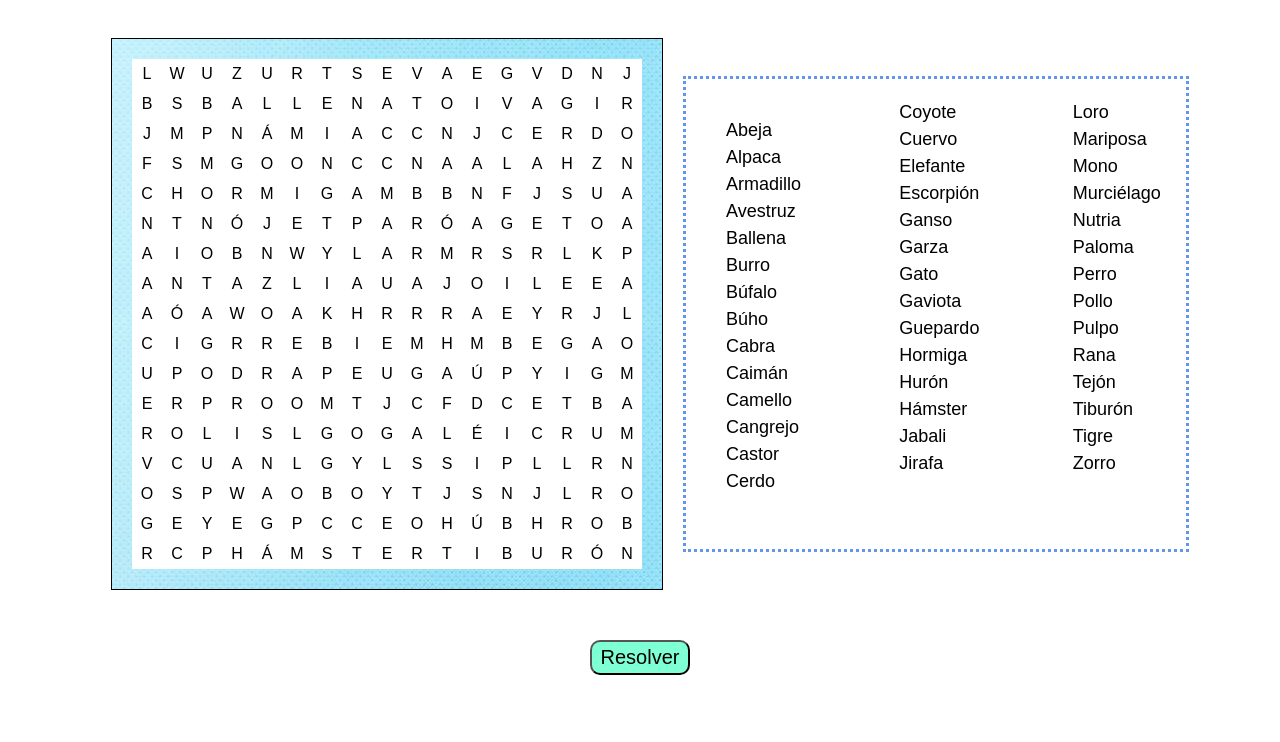
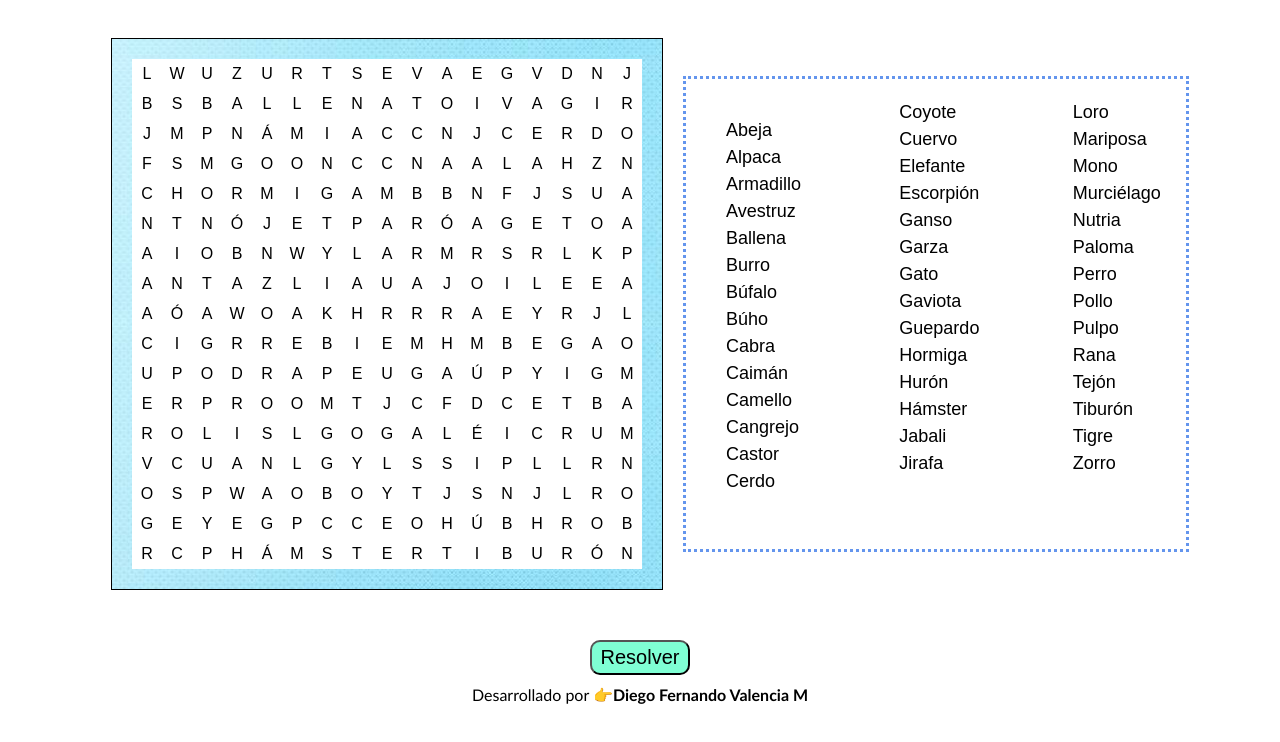
Before and after one commit to Diego-F-Valencia-M/sopa-de-letras, a plain HTML site: page index.html in a window 1280 px wide. Drawn offline with nearby package versions, Linux system fonts and the light colour scheme; files whose address does not match are found by name.

Commit message:
se crea footer y se le da estilos

```diff
--- a/css/style.css
+++ b/css/style.css
@@ -104,3 +104,10 @@ header{
   font-family: Arial, Helvetica, sans-serif;
   font-size: 20px;
 }
+
+footer{
+  display: flex;
+  justify-content: center;
+  margin-top: 10px;
+  font-family: 'Gill Sans', 'Gill Sans MT', Calibri, 'Trebuchet MS', sans-serif;
+}
--- a/index.html
+++ b/index.html
@@ -14,6 +14,7 @@
       <div class="boton">
         <input type="button" id="solveBTN" value="Resolver"/>
       </div>
+      <footer>Desarrollado por 👉<b>Diego Fernando Valencia M</b></footer>
 
 
         <!-- Add dependencies -->
```
